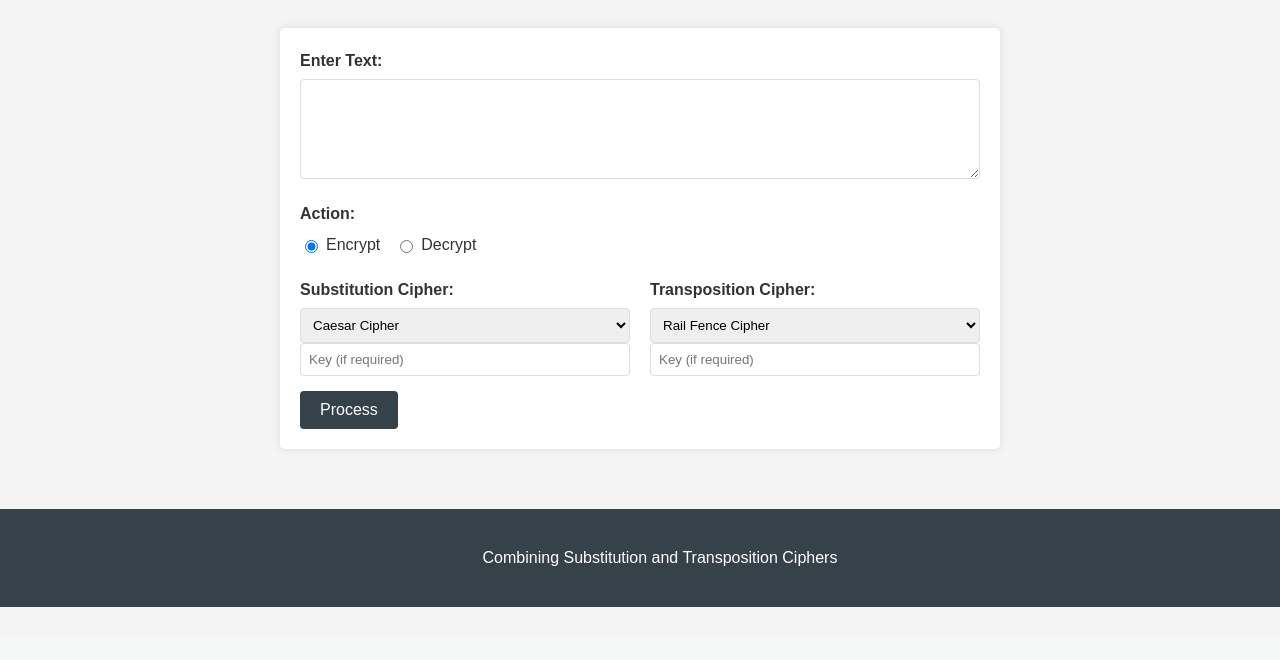
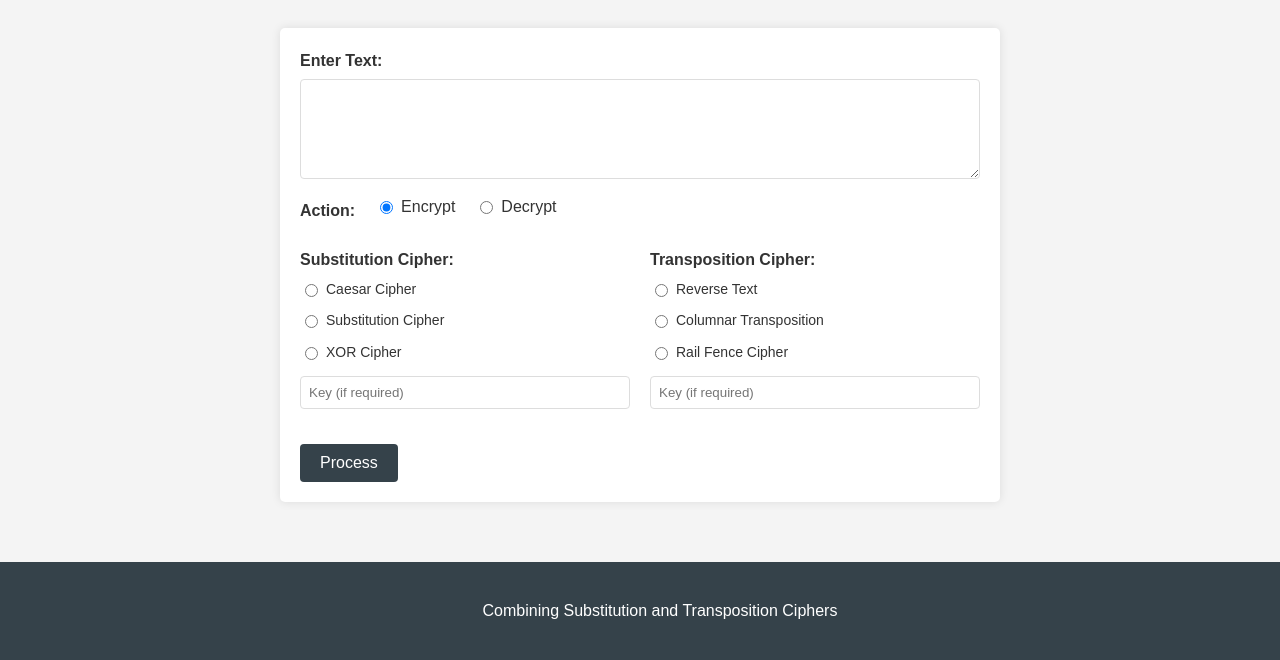
Before and after one commit to Heiliger4/security-cipher, a Flask app: page / in a window 1280 px wide. Shown: the part 166-826 px from the top of the page. Before the commit the page ends 773 px from the top, so only its background shows below. Run offline with Flask 2, Linux system fonts and the light colour scheme.

Commit message:
need some fix on the alogithms

```diff
--- a/app.py
+++ b/app.py
@@ -1,83 +1,85 @@
-from flask import Flask, render_template, request, redirect, url_for
+from flask import Flask, render_template, request
+from ciphers import simple_caesar_cipher, simple_substitution_cipher, xor_cipher, reverse_text, columnar_transposition, rail_fence_cipher
 
 app = Flask(__name__)
 
-SUBSTITUTION_CIPHERS = {
-    'caesar': 'Caesar Cipher',
-    'reverse': 'Reverse Alphabet Cipher',
-    'modular': 'Modular Arithmetic Cipher'
+# Define the available ciphers
+substitution = {
+    "caesar": "Caesar Cipher",
+    "substitution": "Substitution Cipher",
+    "xor": "XOR Cipher"
 }
 
-TRANSPOSITION_CIPHERS = {
-    'rail_fence': 'Rail Fence Cipher',
-    'columnar': 'Columnar Transposition',
-    'route': 'Route Cipher'
+transposition = {
+    "reverse_text": "Reverse Text",
+    "columnar": "Columnar Transposition",
+    "rail_fence": "Rail Fence Cipher"
 }
 
-def caesar_cipher(text, shift, encrypt=True):
-    result = []
-    for char in text:
-        if char.isalpha():
-            base = 65 if char.isupper() else 97
-            offset = shift if encrypt else -shift
-            result.append(chr((ord(char) - base + offset) % 26 + base))
-        else:
-            result.append(char)
-    return ''.join(result)
+@app.route("/", methods=["GET", "POST"])
+def index():
+    return render_template("index.html", substitution=substitution, transposition=transposition)
 
-def reverse_cipher(text):
-    result = []
-    for char in text:
-        if char.isalpha():
-            base = 65 if char.isupper() else 97
-            result.append(chr(155 - ord(char)) if char.isupper() else chr(219 - ord(char)))
-        else:
-            result.append(char)
-    return ''.join(result)
+@app.route("/process", methods=["POST"])
+def process():
+    text = request.form["text"]
+    action = request.form["action"]
+    substitution_method = request.form["substitution"]
+    transposition_method = request.form["transposition"]
+    key1 = request.form.get("key1", "")  # Substitution key
+    key2 = request.form.get("key2", "")  # Transposition key
 
-def modular_cipher(text, encrypt=True):
-    result = []
-    for idx, char in enumerate(text):
-        if char.isalpha():
-            base = 65 if char.isupper() else 97
-            shift = idx + 1 if encrypt else -(idx + 1)
-            result.append(chr((ord(char) - base + shift) % 26 + base))
-        else:
-            result.append(char)
-    return ''.join(result)
+    # Encrypt or decrypt based on action
+    if action == "encrypt":
+        processed_text = encrypt(text, substitution_method, transposition_method, key1, key2)
+    else:
+        processed_text = decrypt(text, substitution_method, transposition_method, key1, key2)
 
-@app.route('/')
-def index():
-    return render_template('index.html',
-                         substitution_ciphers=SUBSTITUTION_CIPHERS,
-                         transposition_ciphers=TRANSPOSITION_CIPHERS)
+    # Render the result page with original and processed text
+    return render_template(
+        "result.html",
+        action=action,
+        original_text=text,
+        processed_text=processed_text
+    )
 
-@app.route('/process', methods=['POST'])
-def process():
-    action = request.form.get('action')
-    text = request.form.get('text')
-    substitution = request.form.get('substitution')
-    transposition = request.form.get('transposition')
-    key1 = request.form.get('key1', '')
+def encrypt(text, substitution_method, transposition_method, key1, key2):
+    # Apply substitution cipher
+    if substitution_method == "caesar" and key1:
+        text = simple_caesar_cipher(text, int(key1))
+    elif substitution_method == "substitution":
+        text = simple_substitution_cipher(text, key1)
+    elif substitution_method == "xor" and key1:
+        text = xor_cipher(text, int(key1))
 
-    try:
-        key1 = int(key1) if key1 else 3
-    except ValueError:
-        key1 = 3
+    # Apply transposition cipher
+    if transposition_method == "reverse_text":
+        text = reverse_text(text)
+    elif transposition_method == "columnar" and key2:
+        text = columnar_transposition(text, int(key2))
+    elif transposition_method == "rail_fence" and key2:
+        text = rail_fence_cipher(text, int(key2))
 
-    processed_text = text
+    return text
 
-    if substitution == 'caesar':
-        processed_text = caesar_cipher(text, key1, encrypt=(action == 'encrypt'))
-    elif substitution == 'reverse':
-        processed_text = reverse_cipher(text)
-    elif substitution == 'modular':
-        processed_text = modular_cipher(text, encrypt=(action == 'encrypt'))
+def decrypt(text, substitution_method, transposition_method, key1, key2):
+    # Apply reverse transposition cipher
+    if transposition_method == "reverse_text":
+        text = reverse_text(text)
+    elif transposition_method == "columnar" and key2:
+        text = columnar_transposition(text, int(key2), encrypt=False)
+    elif transposition_method == "rail_fence" and key2:
+        text = rail_fence_cipher(text, int(key2), encrypt=False)
 
-    return render_template('result.html',
-                         original_text=text,
-                         processed_text=processed_text,
-                         action=action)
+    # Apply reverse substitution cipher
+    if substitution_method == "caesar" and key1:
+        text = simple_caesar_cipher(text, int(key1), encrypt=False)
+    elif substitution_method == "substitution":
+        text = simple_substitution_cipher(text, key1, encrypt=False)
+    elif substitution_method == "xor" and key1:
+        text = xor_cipher(text, int(key1))
 
-if __name__ == '__main__':
+    return text
+
+if __name__ == "__main__":
     app.run(debug=True)
--- /dev/null
+++ b/ciphers/__init__.py
@@ -0,0 +1,4 @@
+# cipher/__init__.py
+
+from .substitution import simple_caesar_cipher, simple_substitution_cipher, xor_cipher
+from .transposition import reverse_text, columnar_transposition, rail_fence_cipher
--- a/static/styles.css
+++ b/static/styles.css
@@ -48,8 +48,7 @@ label {
 }
 
 input[type="text"],
-textarea,
-select {
+textarea {
     width: 100%;
     padding: 8px;
     border: 1px solid #ddd;
@@ -115,3 +114,41 @@ footer {
     bottom: 0;
     width: 100%;
 }
+
+
+
+
+/* ------------------------------------------------------------------------------------- */
+
+.form-row {
+    display: flex;
+    justify-content: space-between;
+    gap: 20px;
+    margin-bottom: 20px;
+}
+
+.form-group {
+    flex: 1;
+    display: flex;
+    flex-direction: column;
+}
+
+.radio-group {
+    margin-bottom: 8px;
+    display: flex;
+    flex-direction: column;
+    gap: 4px;
+}
+
+.radio-option {
+    display: flex;
+    align-items: center;
+    gap: 6px;
+    font-size: 14px;
+}
+.action-form {
+    display: flex;
+    flex-direction: row;
+    gap: 20px; /* Adjust space between Encrypt and Decrypt */
+    align-items: center;
+}
--- a/templates/index.html
+++ b/templates/index.html
@@ -1,6 +1,4 @@
-{% extends "base.html" %}
-
-{% block content %}
+{% extends "base.html" %} {% block content %}
 <div class="cipher-form">
   <form action="{{ url_for('process') }}" method="post">
     <div class="form-group">
@@ -8,33 +6,54 @@
       <textarea id="text" name="text" required></textarea>
     </div>
 
-            <div class="form-group">
+    <div class="form-group action-form">
       <label>Action:</label>
-                <div class="radio-group">
-                    <label><input type="radio" name="action" value="encrypt" checked> Encrypt</label>
-                    <label><input type="radio" name="action" value="decrypt"> Decrypt</label>
+      <div class="radio-group action-form">
+        <label
+          ><input type="radio" name="action" value="encrypt" checked />
+          Encrypt</label
+        >
+        <label
+          ><input type="radio" name="action" value="decrypt" /> Decrypt</label
+        >
       </div>
     </div>
 
     <div class="form-row">
       <div class="form-group">
-                    <label for="substitution">Substitution Cipher:</label>
-                    <select id="substitution" name="substitution" required>
-                        {% for key, name in substitution_ciphers.items() %}
-                            <option value="{{ key }}">{{ name }}</option>
+        <label>Substitution Cipher:</label>
+        <div class="radio-group">
+          {% for key, name in substitution.items() %}
+          <label class="radio-option">
+            <input
+              type="radio"
+              name="substitution"
+              value="{{ key }}"
+              required
+            />
+            {{ name }}
+          </label>
           {% endfor %}
-                    </select>
-                    <input type="text" name="key1" placeholder="Key (if required)">
+        </div>
+        <input type="text" name="key1" placeholder="Key (if required)" />
       </div>
 
       <div class="form-group">
-                    <label for="transposition">Transposition Cipher:</label>
-                    <select id="transposition" name="transposition" required>
-                        {% for key, name in transposition_ciphers.items() %}
-                            <option value="{{ key }}">{{ name }}</option>
+        <label>Transposition Cipher:</label>
+        <div class="radio-group">
+          {% for key, name in transposition.items() %}
+          <label class="radio-option">
+            <input
+              type="radio"
+              name="transposition"
+              value="{{ key }}"
+              required
+            />
+            {{ name }}
+          </label>
           {% endfor %}
-                    </select>
-                    <input type="text" name="key2" placeholder="Key (if required)">
+        </div>
+        <input type="text" name="key2" placeholder="Key (if required)" />
       </div>
     </div>
 
```
Also changed, not shown: ciphers/substitution.py (added, +26 -0 lines), ciphers/transposition.py (added, +51 -0 lines). Lines whose indentation alone changed are shown as unchanged.
